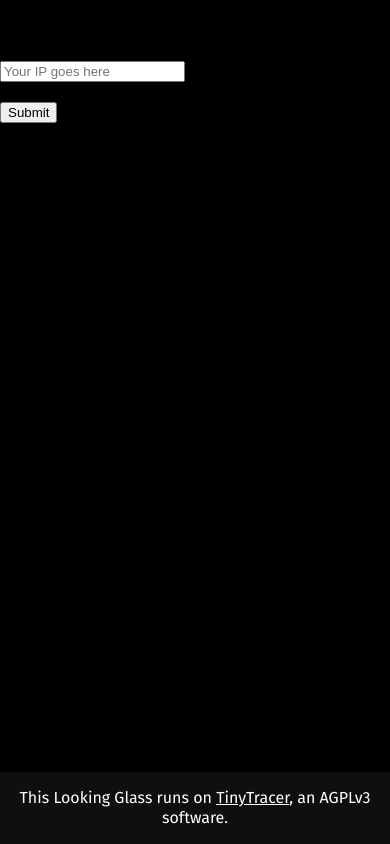
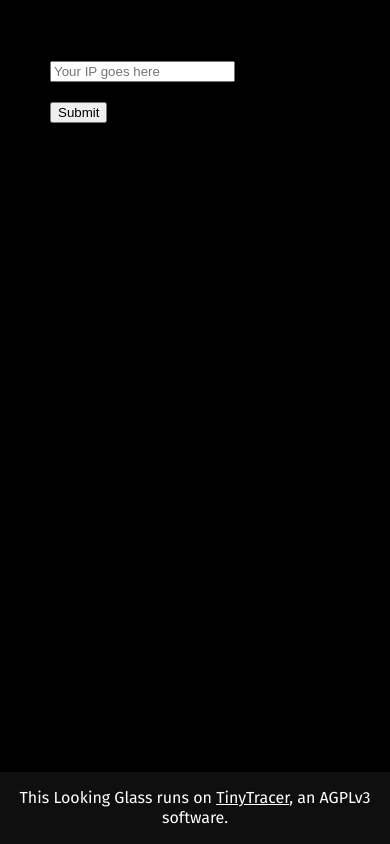
Before and after one commit to 8nty/tinytracer-lookingglass, a Flask app: template templates/index.html in a window 390 px wide. Run offline with Flask 2, Linux system fonts and the light colour scheme; the template is opened without the code that fills it, so the values that code supplies are empty; parts of the project's set-up code (start-up, migrations or seed data) failed here and were passed over.

Commit message:
Improve website scale on mobile devices

```diff
--- a/templates/index.html
+++ b/templates/index.html
@@ -3,6 +3,7 @@
     <meta content="text/html;charset=utf-8" http-equiv="Content-Type">
     <meta content="utf-8" http-equiv="encoding">
     <link href="https://fonts.googleapis.com/css?family=Fira+Sans" rel="stylesheet">
+    <meta name="viewport" content="width=device-width, initial-scale=1.0">
     <title>{{ info["title"] }}</title>
     <style>
         html {
@@ -14,6 +15,8 @@
         body {
             max-width: 850px;
             margin: 0 auto;
+            padding-left: 50px;
+            padding-right: 50px;
         }
 
         code {
```
